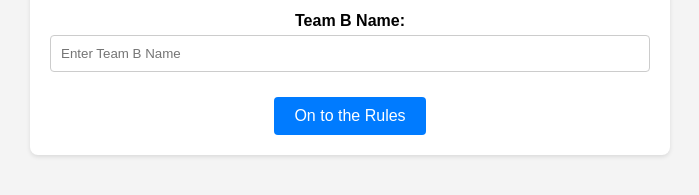
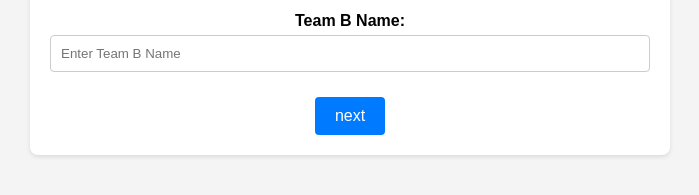
Before and after one commit to LearningCommunitiesJAB/MedTaboo, a plain HTML site: page index.html in a window 1280 px wide. Shown: the part 183-378 px from the top of the page, without its empty margins (290-989 px from the left). Drawn offline with Linux system fonts and the light colour scheme.

Commit message:
Update index.html

```diff
--- a/index.html
+++ b/index.html
@@ -17,7 +17,7 @@
             <label for="team-b-name">Team B Name:</label>
             <input type="text" id="team-b-name" placeholder="Enter Team B Name">
         </div>
-        <button id="next-button">On to the Rules</button>
+        <button id="next-button">next</button>
     </div>
 
     <script src="js/setup.js"></script>
```
